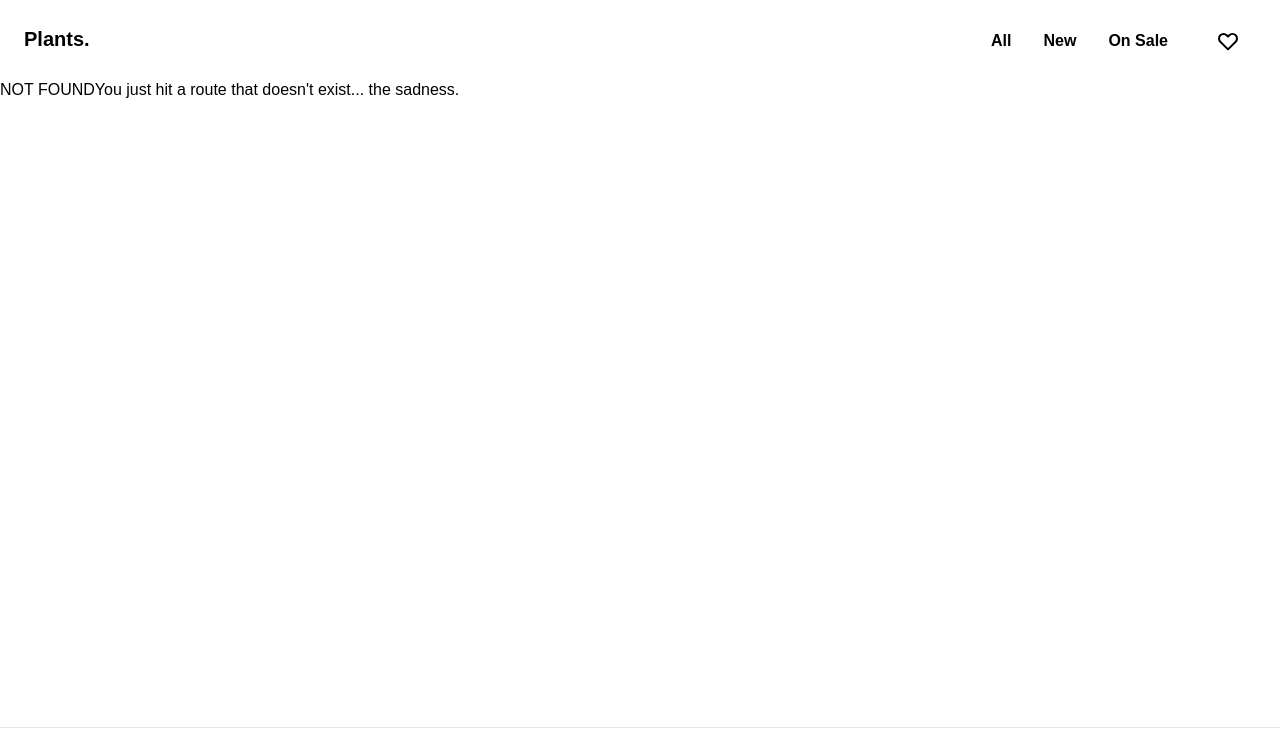
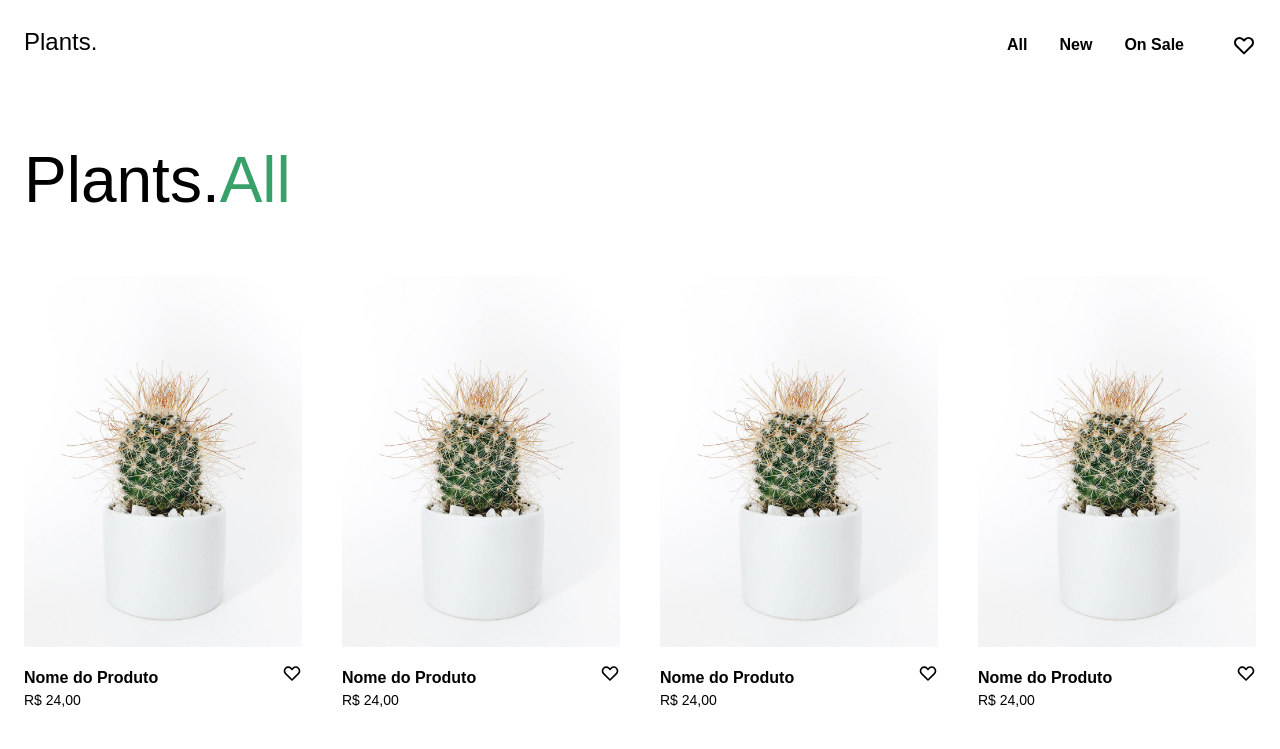
Before and after one commit to gustavomonjardim/ecommerce, a Gatsby site: page /shop in a window 1280 px wide. Before the commit this address had no page. Shown: the top 749 px of the page. Built offline with nearby package versions, Linux system fonts and the light colour scheme; Gatsby itself is replaced by a stand-in of ours.

Commit message:
feat: cria tela de listagem e card do produto

```diff
--- /dev/null
+++ b/src/components/ProductCard.js
@@ -0,0 +1,25 @@
+import { Link } from 'gatsby';
+import React from 'react';
+
+import productImg from '../assets/images/product.jpg';
+import BagIcon from '../assets/svg/BagIcon';
+const ProductCard = () => {
+  return (
+    <Link className="cursor-pointer">
+      <div className="relative pb-4/3">
+        <img className="absolute w-full h-full object-cover" src={productImg} alt="" />
+      </div>
+      <div className="flex flex-row justify-between items-baseline my-4">
+        <div>
+          <h4 className="text-md text-black font-semibold">Nome do Produto</h4>
+          <p className="text-sm text-black">R$ 24,00</p>
+        </div>
+        <button type="button" className="cursor-pointer text-black h-5 w-5 focus:outline-none">
+          <BagIcon />
+        </button>
+      </div>
+    </Link>
+  );
+};
+
+export default ProductCard;
--- a/src/components/header.js
+++ b/src/components/header.js
@@ -8,7 +8,7 @@ import MenuIcon from '../assets/svg/MenuIcon';
 const HeaderLink = ({ children, path }) => {
   return (
     <Link
-      href={path}
+      to={path}
       className="cursor-pointer block p-4 font-semibold text-black sm:p-0 sm:m-0 sm:border-none sm:mx-4"
     >
       {children}
@@ -23,6 +23,7 @@ Link.propTypes = {
 
 const Header = () => {
   const [open, setOpen] = useState(false);
+
   return (
     <header className="flex flex-row items-baseline justify-between px-6 py-6 bg-white">
       <div className="w-full flex flex-col items-start sm:items-baseline sm:justify-between sm:flex-row">
@@ -34,7 +35,9 @@ const Header = () => {
           >
             <MenuIcon open={open} />
           </button>
-          <h1 className="text-xl font-semibold text-black">Plants.</h1>
+          <Link to="/">
+            <h1 className="text-2xl font-thin text-black">Plants.</h1>
+          </Link>
         </div>
 
         <div
@@ -42,12 +45,12 @@ const Header = () => {
             open ? 'flex' : 'hidden'
           } w-full flex-col mt-4 sm:my-0 sm:w-auto sm:flex sm:flex-row sm:items-center`}
         >
-          <HeaderLink path="/">All</HeaderLink>
+          <HeaderLink path="/shop/">All</HeaderLink>
           <HeaderLink path="/">New</HeaderLink>
           <HeaderLink path="/">On Sale</HeaderLink>
           <button
             type="button"
-            className="cursor-pointer hidden text-black h-6 w-6 mr-4 focus:outline-none sm:block sm:ml-8"
+            className="cursor-pointer hidden text-black h-6 w-6 focus:outline-none sm:block sm:ml-8"
           >
             <BagIcon />
           </button>
@@ -56,7 +59,7 @@ const Header = () => {
 
       <button
         type="button"
-        className="cursor-pointer text-black h-6 w-6 mr-4 focus:outline-none sm:hidden  sm:ml-8"
+        className="cursor-pointer text-black h-6 w-6 focus:outline-none sm:hidden  sm:ml-8"
       >
         <BagIcon />
       </button>
--- a/src/components/layout.js
+++ b/src/components/layout.js
@@ -6,9 +6,9 @@ import Header from './Header';
 
 const Layout = ({ children }) => {
   return (
-    <div className="min-w-screen min-h-screen flex flex-col">
+    <div className="min-w-screen min-h-screen flex flex-col container mx-auto">
       <Header />
-      <main className="container mx-auto flex flex-grow">{children}</main>
+      <main className="flex flex-grow mb-12 px-6">{children}</main>
       <Footer />
     </div>
   );
--- /dev/null
+++ b/src/pages/shop.js
@@ -0,0 +1,26 @@
+import React from 'react';
+
+import Layout from '../components/Layout';
+import ProductCard from '../components/ProductCard';
+
+const Shop = () => {
+  return (
+    <Layout>
+      <div className="w-full">
+        <h1 className="text-black font-thin text-4xl sm:text-5xl md:text-6xl my-12">
+          Plants.<span className="text-green-600">All</span>
+        </h1>
+        <div className="grid grid-cols-1 sm:grid-cols-2 lg:grid-cols-4 gap-10">
+          <ProductCard />
+          <ProductCard />
+          <ProductCard />
+          <ProductCard />
+          <ProductCard />
+          <ProductCard />
+        </div>
+      </div>
+    </Layout>
+  );
+};
+
+export default Shop;
```
